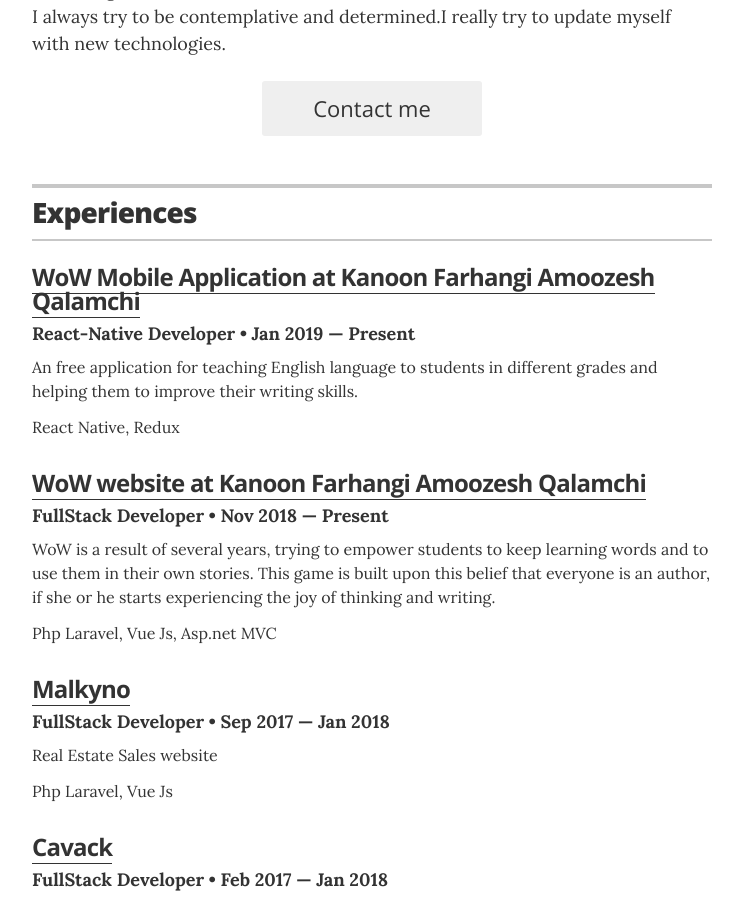
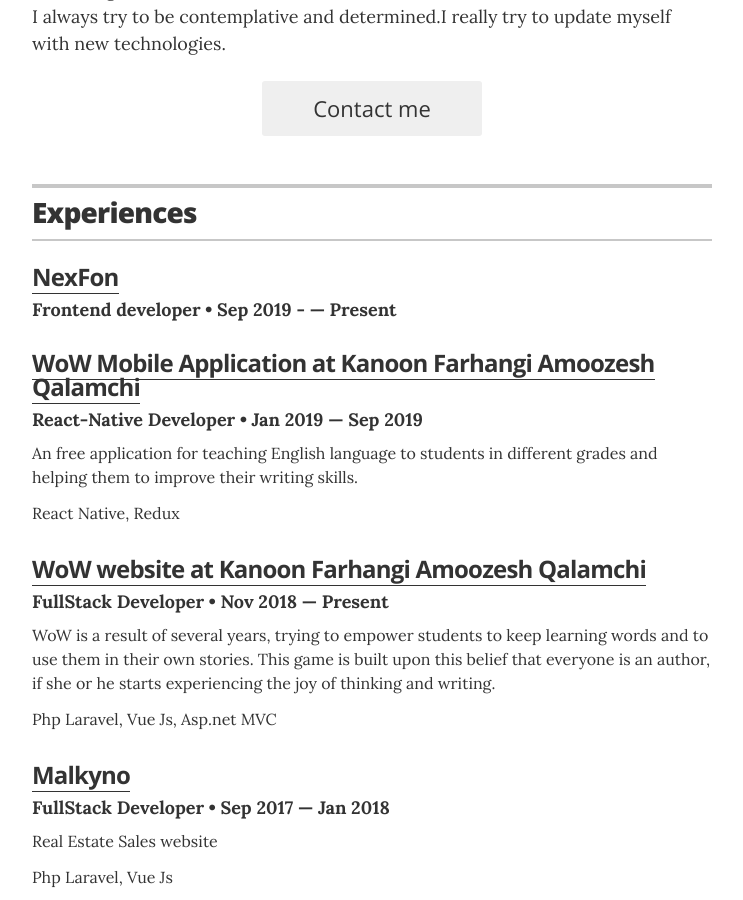
Before and after one commit to MarjaanAhmadi/MarjaanAhmadi.github.io, a Jekyll site: the page built from index.html, in a window 1280 px wide and 900 px high, scrolled down 553 px. Shown: the whole window, without its empty margins (268-1011 px from the left). Built offline with Jekyll 4.4.1, drawn with Linux system fonts in a browser that asks for light colours.

Commit message:
Update projects

```diff
--- a/_data/projects.yml
+++ b/_data/projects.yml
@@ -3,10 +3,14 @@
 
 # donutfinder.io
 
+- project: NexFon
+  role: Frontend developer
+  duration: Sep 2019 - &mdash; Present
+  url: "https://nexfon.ir/"
 
 - project: WoW Mobile Application at Kanoon Farhangi Amoozesh Qalamchi
   role: React-Native Developer
-  duration: Jan 2019 &mdash; Present
+  duration: Jan 2019 &mdash; Sep 2019
   url: "http://www.kanoon.ir/Common/Handler/ArticleDownload.ashx?id=234385&aid=33067"
   description: An free application for teaching English language to students in different grades and helping them to improve their writing skills.
   Used_Technologies: React Native, Redux
```
